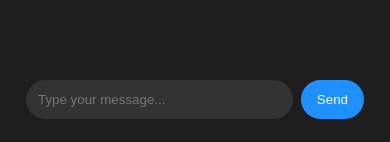
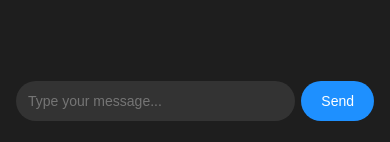
Before and after one commit to ManojKumar630/chatbot, a React (Vite) app: page / in a window 390 px wide. Shown: the part 699-841 px from the top of the page. Built offline with nearby package versions, Linux system fonts and the light colour scheme; the HTML template or start-up script is replaced by a standard one.

Commit message:
Update index.css

```diff
--- a/src/index.css
+++ b/src/index.css
@@ -123,9 +123,8 @@ body {
 
 @media (max-width: 768px) {
   .chat-window {
-    height: 100%;
-    padding: 1rem;
     border-radius: 0;
+    padding: 1rem 0.5rem;
   }
 
   .chat-bubble {
@@ -134,25 +133,13 @@ body {
     padding: 10px 14px;
   }
 
-  /* Keep input and button in a row */
   .chat-input-area {
-    flex-direction: row;
-    gap: 8px;
-    padding: 10px;
-    position: sticky;
-    bottom: 0;
-    background-color: #1e1e1e;
+    padding: 8px;
+    gap: 6px;
   }
 
-  .chat-input-area input {
-    width: 100%;
-    border-radius: 20px;
-  }
-
+  .chat-input-area input,
   .chat-input-area button {
-    width: auto;
-    white-space: nowrap;
-    border-radius: 20px;
-    padding: 12px 16px;
+    font-size: 14px;
   }
 }
```
